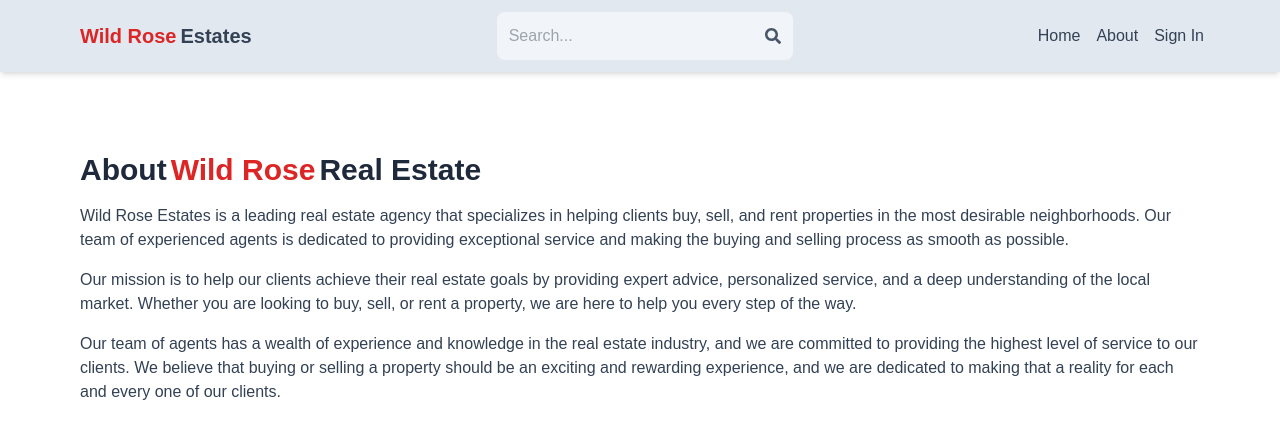
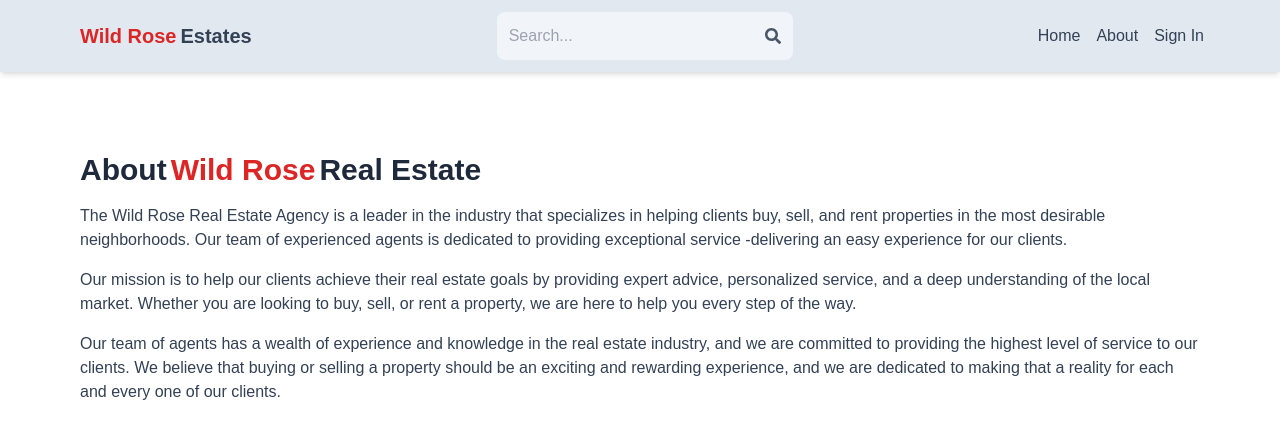
Before and after one commit to JenniferSieber/wildrose-app, a Next.js app: page /about in a window 1280 px wide. Shown: the top 438 px of the page. Built offline with nearby package versions, Linux system fonts and the light colour scheme; no server answers.

Commit message:
update about

```diff
--- a/src/app/about/page.jsx
+++ b/src/app/about/page.jsx
@@ -5,7 +5,7 @@ export default function About() {
         <span className="text-red-600 px-1">Wild Rose</span>
         Real Estate
         </h1>
-      <p className='mb-4 text-slate-700'>Wild Rose Estates is a leading real estate agency that specializes in helping clients buy, sell, and rent properties in the most desirable neighborhoods. Our team of experienced agents is dedicated to providing exceptional service and making the buying and selling process as smooth as possible.</p>
+      <p className='mb-4 text-slate-700'>The Wild Rose Real Estate Agency is a leader in the industry that specializes in helping clients buy, sell, and rent properties in the most desirable neighborhoods. Our team of experienced agents is dedicated to providing exceptional service -delivering an easy experience for our clients.</p>
       <p className='mb-4 text-slate-700'>
       Our mission is to help our clients achieve their real estate goals by providing expert advice, personalized service, and a deep understanding of the local market. Whether you are looking to buy, sell, or rent a property, we are here to help you every step of the way.
       </p>
```
